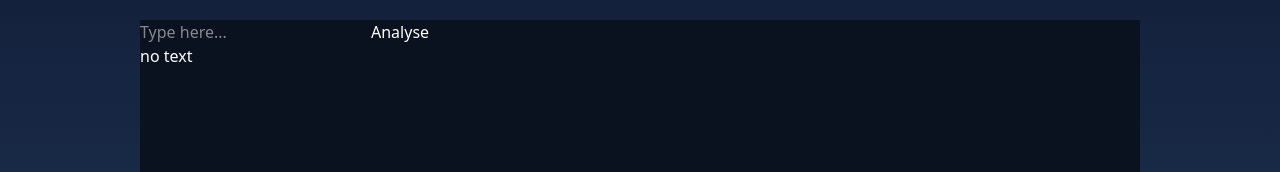
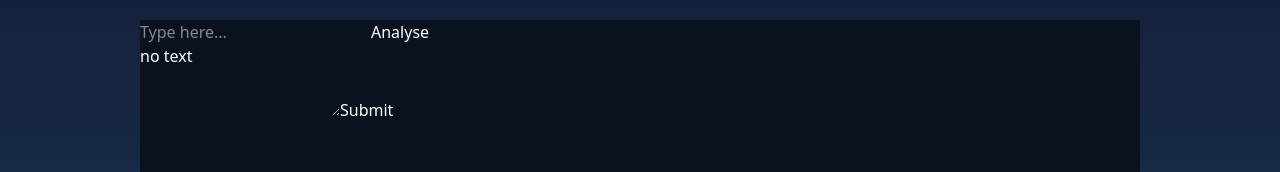
Before and after one commit to EstesJorie/LetterAnalyser, a React (Vite) app: page / in a window 1280 px wide. Shown: the top 172 px of the page. Built offline with nearby package versions, Linux system fonts and the light colour scheme; the HTML template or start-up script is replaced by a standard one.

Commit message:
030325 Addition of LetterDensity.jsx
word by word analysis included

```diff
--- a/components/LetterDensity.jsx
+++ b/components/LetterDensity.jsx
@@ -1,31 +1,18 @@
-import React, { useState } from 'react'
+import React, { useState } from 'react';
 
-const LetterDensity = ({ initialText = ""}) => {
-    const inputPage = document.getElementById("input-page");
-    const countPage = document.getElementById("count-page");
-    const alphabet = [...'abcdefghijklmnopqrstuvwxyz'];
-    const text = document.getElementById("text")
-
-    const [textValue, setTextValue] = useState(initialText);
-    const [wordCount, setWordCount] = useState(0);
-    const [wordDensity, setWordDensity] = useState({});
+const LetterDensity = ({ text }) => {
+    const [textValue, setTextValue] = useState("");
     const [showCountPage, setShowCountPage] = useState(false);
-
-    console.log(text, textValue);
-
 
     const handleTextChange = (event) => {
         setTextValue(event.target.value);
     };
 
     const displayText = () => {
-        if (text.value !== "") { //if text box is not empty
-            inputPage.style.display = "none";
-            document.getElementById("display-text").innerText = textValue;
-            countPage.style.display = "block";
-        }
-        else {
-            alert("Please enter some text.")
+        if (textValue !== "") { //if text box is not empty
+            setShowCountPage(true);
+        } else {
+            alert("Please enter some text.");
         }
     };
 
@@ -33,18 +20,11 @@ const LetterDensity = ({ initialText = ""}) => {
         return str.split(" ").length;
     };
 
-    const getWordDensity = (str) => {
-        let wordList = {};
-        str.split(/[\s\.,]+/).forEach(word => {
-          if (typeof wordList[word] === "undefined") {
-            wordList[word] = 1;
-          } else {
-            wordList[word]++;
-          }
-        });
-        return wordList;
-      };
-
+    const wordCount = countWords(textValue);
+    const wordDensity = textValue.split(" ").reduce((acc, word) => {
+        acc[word] = (acc[word] || 0) + 1;
+        return acc;
+    }, {});
 
     return (
         <div>
@@ -62,12 +42,14 @@ const LetterDensity = ({ initialText = ""}) => {
               <div id="word-density">
                 <h1>Word Density:</h1>
                 <table>
+                  <tbody>
                     {Object.entries(wordDensity).map(([word, count]) => (
                       <tr key={word}>
                         <td>{word}</td>
                         <td>{count}</td>
                       </tr>
                     ))}
+                  </tbody>
                 </table>
               </div>
             </div>
--- a/src/App.jsx
+++ b/src/App.jsx
@@ -1,6 +1,7 @@
-import React, { useState } from 'react'
-import TextGrabber from '../components/textbox'
-import ExampleAnalyser from '../components/exampleanalyser'
+import React, { useState } from 'react';
+import TextGrabber from '../components/textbox';
+import ExampleAnalyser from '../components/exampleanalyser';
+import LetterDensity from '../components/LetterDensity';
 
 function App() {
   const [text, setText] = useState('');
@@ -8,11 +9,12 @@ function App() {
   return (
     <div className='bggradient text-white w-screen h-screen px-35 py-5'>
       <div className='mainbox w-full h-full'>
-      <TextGrabber setText={setText} />
-      <ExampleAnalyser text={text} />
-      <input></input>
+        <TextGrabber setText={setText} />
+        <ExampleAnalyser text={text} />
+        <LetterDensity text={text} />
       </div>
     </div>
-  )
+  );
 }
-export default App
+
+export default App;
```
Lines whose indentation alone changed are shown as unchanged.
